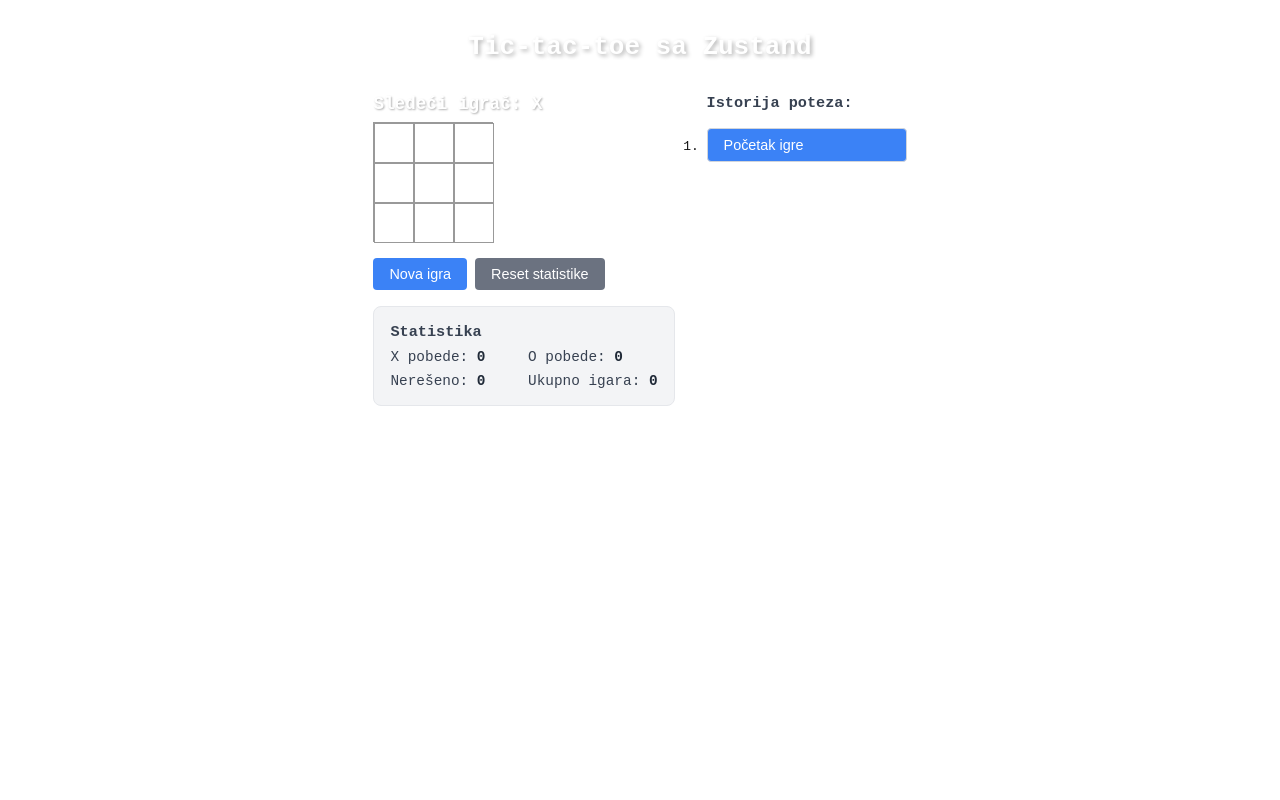
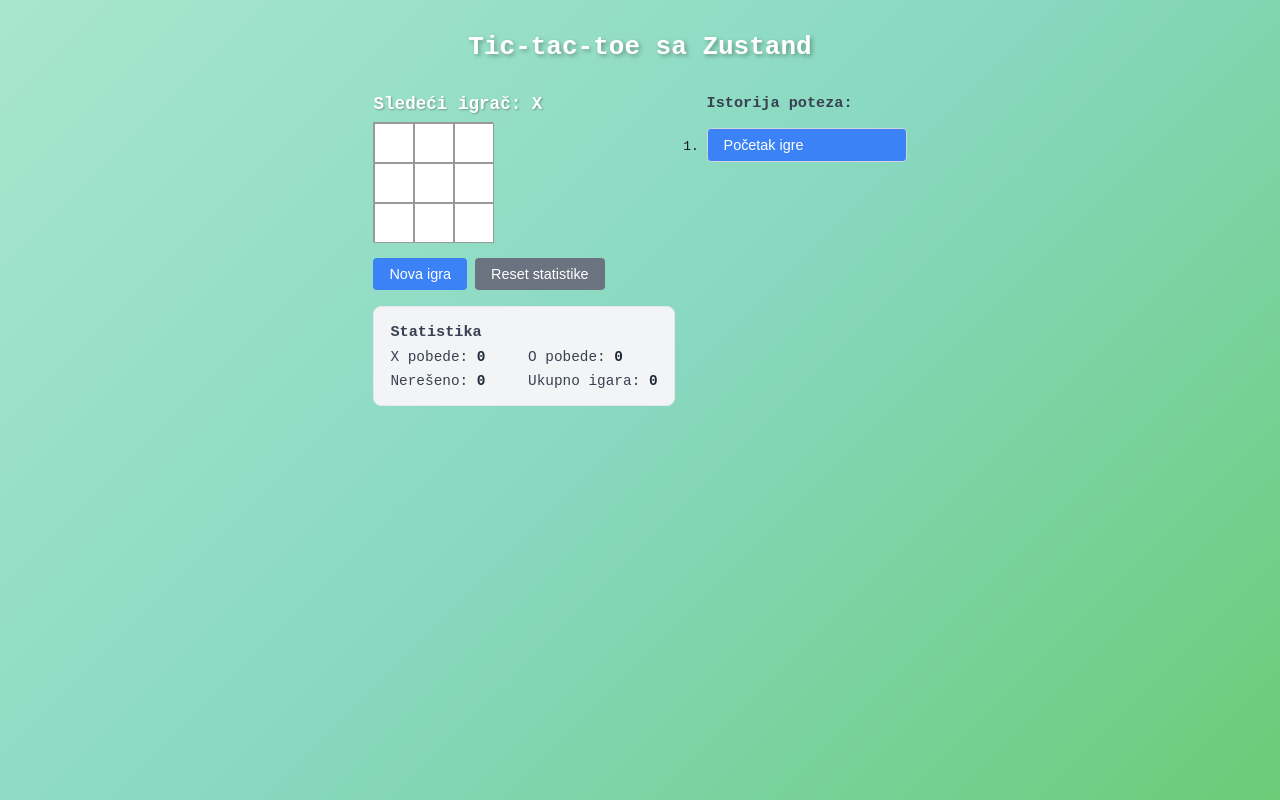
Before and after one commit to veliborsantic/tic-tac-toe-pwa, a Next.js app: page / in a window 1280 px wide. Built offline with nearby package versions, Linux system fonts and the light colour scheme.

Commit message:
change bg again 3

```diff
--- a/src/styles/gameStyles.js
+++ b/src/styles/gameStyles.js
@@ -8,7 +8,7 @@ export const styles = {
     fontFamily: 'monospace',
     padding: '2rem',
     minHeight: '100vh',
-    backgroundColor: 'linear-gradient(135deg, #a8e6cf 0%, #88d8c0 50%, #6bcb77 100%)'
+    background: 'linear-gradient(135deg, #a8e6cf 0%, #88d8c0 50%, #6bcb77 100%)'
   },
 
   title: {
```
